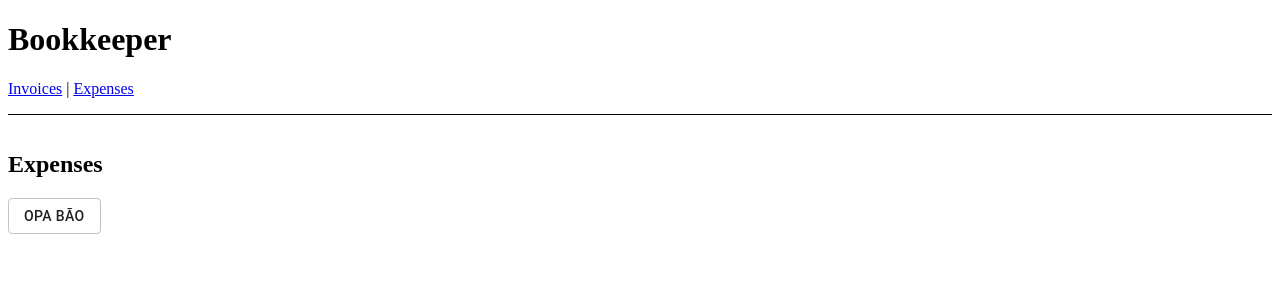
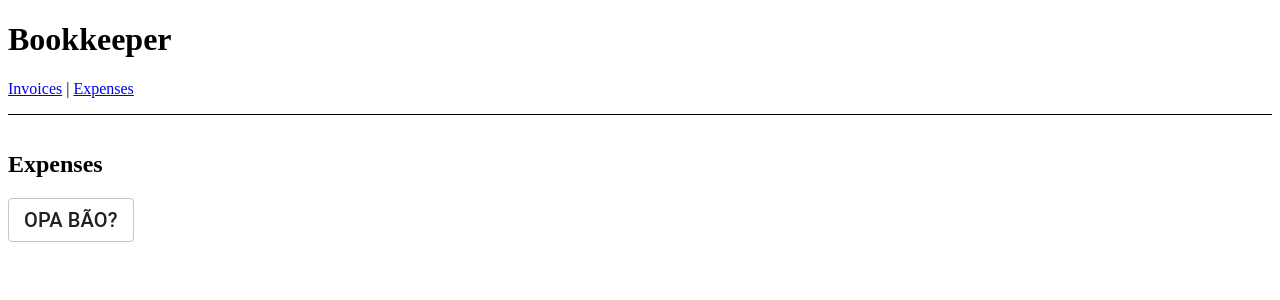
Before and after one commit to tiagoebone/projectX, a React (Create React App) app: page /expenses in a window 1280 px wide. Shown: the top 300 px of the page. Built offline with nearby package versions, Linux system fonts and the light colour scheme.

Commit message:
adiciona commit com teste aleatório

```diff
--- a/src/routes/expenses.tsx
+++ b/src/routes/expenses.tsx
@@ -1,12 +1,16 @@
-import { Button } from "@material-ui/core";
+import { Button, Typography } from "@material-ui/core";
+import React from "react";
 
 export default function Expenses() {
+  const [resposta, setResposta] = React.useState("");
+
   return (
     <main style={{ padding: "1rem 0" }}>
       <h2>Expenses</h2>
-      <Button variant="outlined" onClick={() => alert("opa bão")}>
-        Opa bão
+      <Button variant="outlined" onClick={() => setResposta("Opa, bão sim")}>
+        <Typography variant="h6">Opa bão?</Typography>
       </Button>
+      <h3>{resposta}</h3>
     </main>
   );
 }
```
